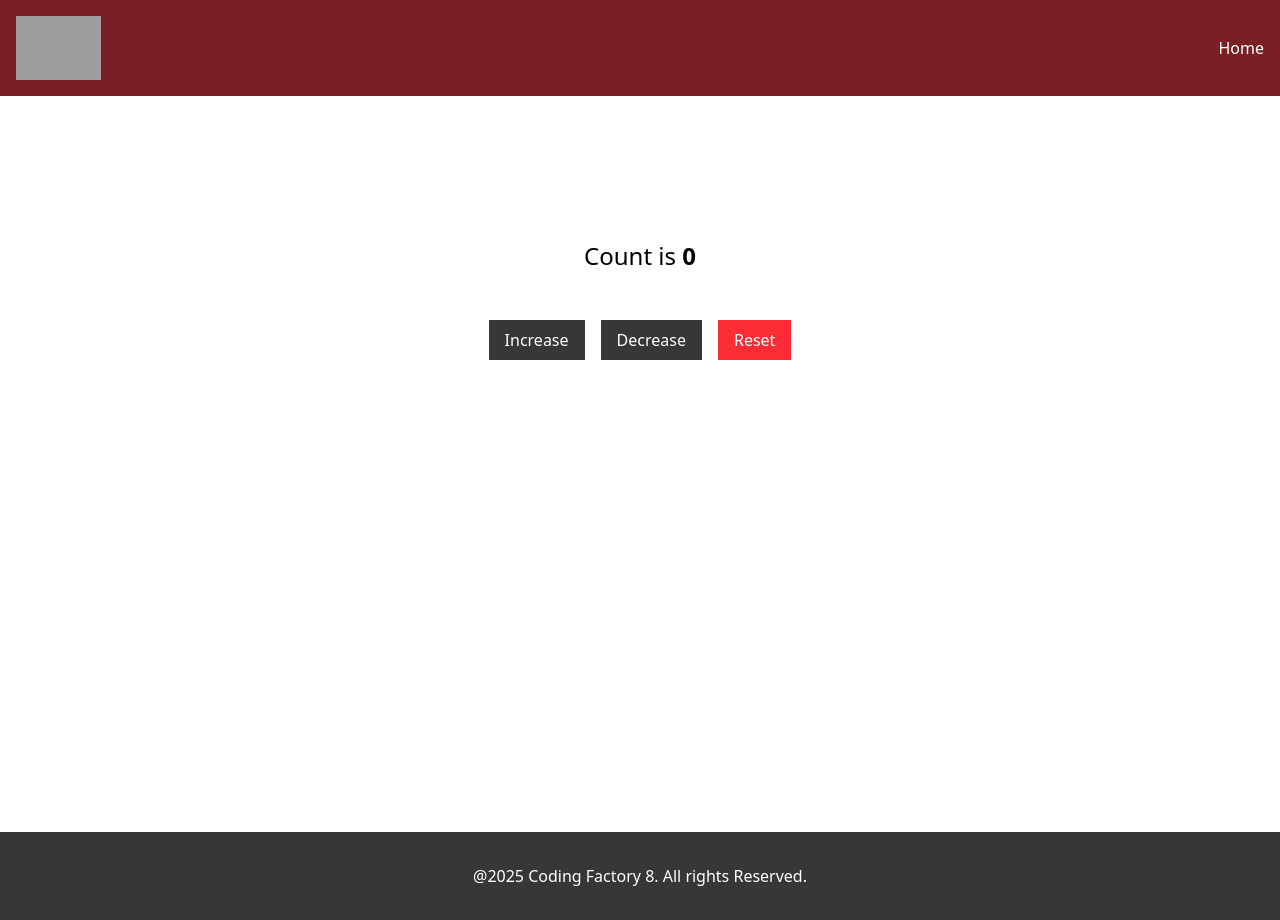
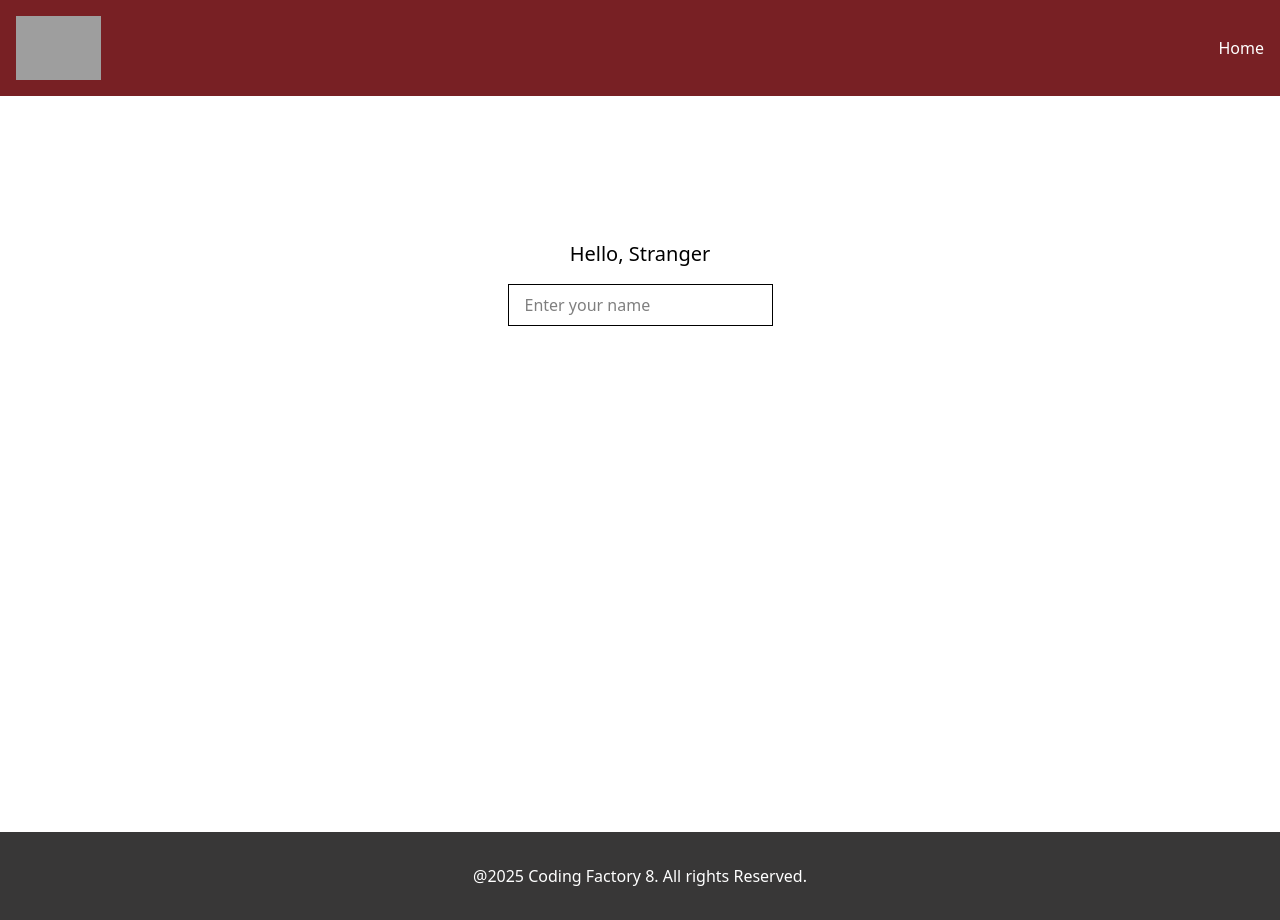
Before and after one commit to Eirini-Triantafyllou/CF8-react-intro, a React (Vite) app: page / in a window 1280 px wide. Built offline with nearby package versions, Linux system fonts and the light colour scheme; grey boxes are pictures that could not be loaded.

Commit message:
feat: add NameChanger component

```diff
--- a/src/App.tsx
+++ b/src/App.tsx
@@ -6,11 +6,39 @@
 // import ArrowFunctionalComponentWithPropsType from "./components/ArrowFunctionalComponentWithPropsType.tsx";
 // import Card from "./components/Card.tsx";
 import Layout from "./components/Layout.tsx";
+// import FocusInput from "./components/FocusInput.tsx";
+// import PreviousValue from "./components/PreviousValue.tsx";
+// import CounterWithRef from "./components/CounterWithRef.tsx";
+// import WindowSize from "./components/WindowSize.tsx";
+// import NameChangerWithEffect from "./components/NameChangerWithEffect.tsx";
+
+// import Timer from "./components/Timer.tsx";
+// import CounterWithCustomHook from "./components/CounterWithCustomHook.tsx";
+// import {useEffect} from "react";
+// import CounterAdvanced from "./components/CounterAdvanced.tsx";
+// import CounterWithMoreStates from "./components/CounterWithMoreStates.tsx";
+import NameChanger from "./components/NameChanger.tsx";
 // import FunctionalComponentWithState from "./components/FunctionalComponentWithState.tsx";
 // import ClassComponentWithState from "./components/ClassComponentWithState.tsx";
-import Counter from "./components/Counter.tsx";
+// import Counter from "./components/Counter.tsx";
 
 function App() {
+
+    // useEffect(() =>{
+    //     const id = setInterval(() => console.log("tick"), 1000)
+    //     return() => clearInterval(id)
+    // },[]);
+
+    // useEffect(() => {
+    //     let counter: number = 1;
+    //     const id: number = setInterval(() => {
+    //         console.log(counter++);
+    //     }, 1000)
+    //     return () => clearInterval(id);
+    // }, [])
+
+
+
     return (
         <>
             {/*<ViteIntro />*/}
@@ -38,8 +66,27 @@
                 {/*<FunctionalComponentWithState />*/}
                 {/*<ClassComponentWithState />*/}
 
-                <Counter />
+                {/*<Counter />*/}
 
+                <NameChanger />
+
+                {/*<CounterWithMoreStates/>*/}
+
+                {/*<CounterAdvanced />*/}
+
+                {/*<CounterWithCustomHook />*/}
+
+                {/*<NameChangerWithEffect />*/}
+
+                {/*<Timer />*/}
+
+                {/*<WindowSize />*/}
+
+                {/*<FocusInput />*/}
+
+                {/*<PreviousValue />*/}
+
+                {/*<CounterWithRef />*/}
 
             </Layout>
         </>
--- /dev/null
+++ b/src/components/NameChanger.tsx
@@ -0,0 +1,26 @@
+import {useState} from "react";
+
+const NameChanger = () => {
+const [name, setName] = useState("");
+
+const handleChange = (e: React.ChangeEvent<HTMLInputElement>) => {
+    setName(e.target.value);
+}
+
+    return (
+        <>
+          <h1 className="text-center text-xl mt-12">Hello, {name || "Stranger"}</h1>
+            <div className="text-center mt-4">
+                <input
+                    type="text"
+                    value={name}
+                    onChange={handleChange}
+                    placeholder="Enter your name"
+                    className="border px-4 py-2"
+                />
+            </div>
+        </>
+    )
+}
+
+export default NameChanger;
```
